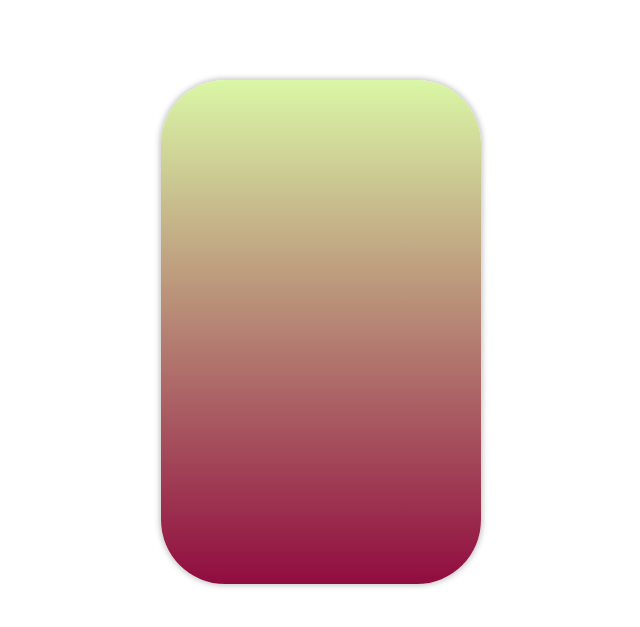
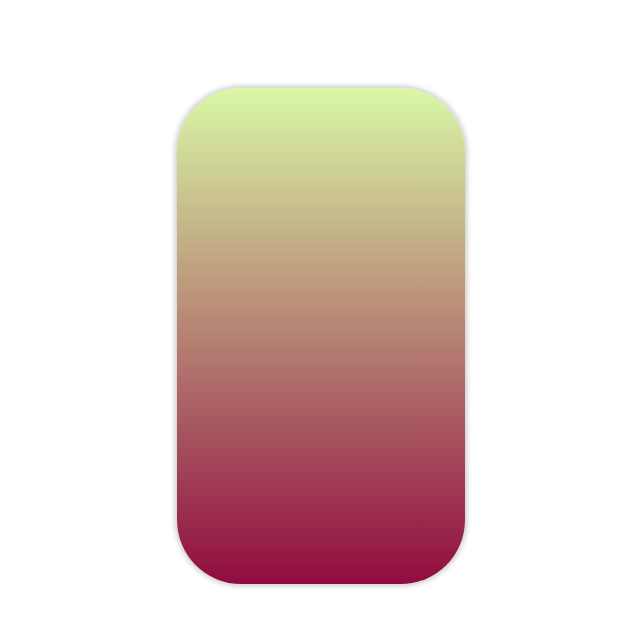
Before and after one commit to thehimel/german-vocabulary, a Django app: template src/apps/cards/templates/cards/detail.html in a window 1280 px wide. Shown: the part 56-683 px from the top of the page, without its empty margins (319-959 px from the left). Run offline with Django 5.2, Linux system fonts and the light colour scheme; the template is opened without the code that fills it, so the values that code supplies are empty; some libraries are stand-ins or nearby versions; some web fonts are replaced.

Commit message:
updating flashcard padding

```diff
--- a/src/apps/cards/templates/cards/detail.html
+++ b/src/apps/cards/templates/cards/detail.html
@@ -11,7 +11,7 @@
     {% include 'cards/messages.html' %}
   </div>
   <div class="container d-flex justify-content-center style-script-regular">
-    <div class="cardContainer fade-in-container pt-3 text-shadow">
+    <div class="cardContainer fade-in-container text-shadow pt-4 ps-3 pe-3">
       <div class="flashcard" id="flashCard">
         <div class="front">
           <div class="display-1">{{ object.title }}</div>
@@ -32,7 +32,6 @@
 
           <div class="display-3">{{ "Book" }}</div>
           <div class="display-6">{{ "This is my book." }}</div>
-
         </div>
       </div>
     </div>
```
